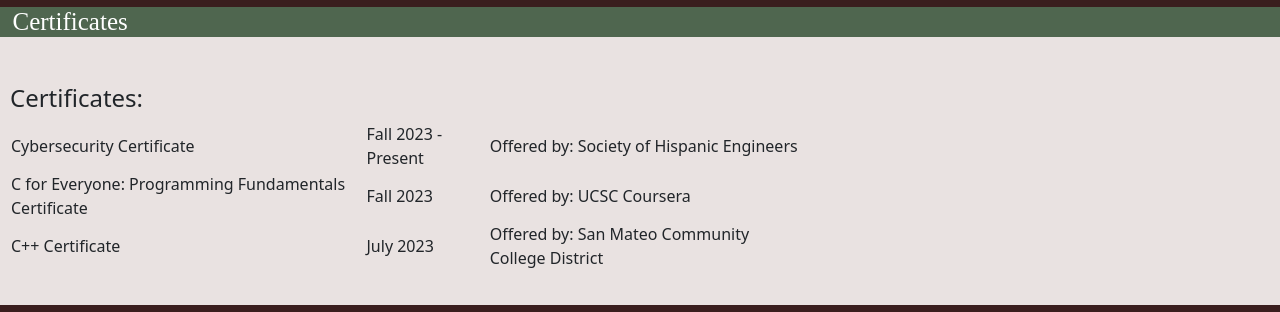
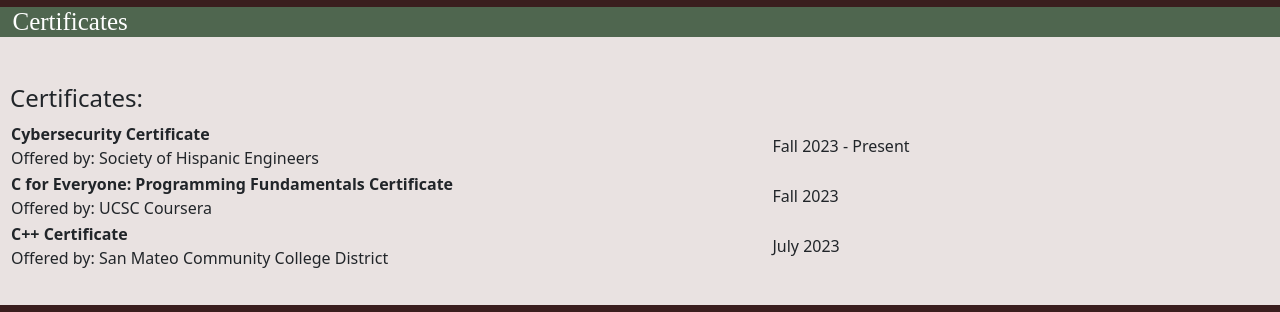
Before and after one commit to gatogap/gatogap.github.io, a plain HTML site: page Certificates.html in a window 1280 px wide. Shown: the part 131-443 px from the top of the page. Drawn offline with nearby package versions, Linux system fonts and the light colour scheme.

Commit message:
formatting changes to list of certificates

```diff
--- a/Certificates.html
+++ b/Certificates.html
@@ -22,27 +22,28 @@
 
     <div>
         <h4><br>Certificates:</h4>
-        <table style="width:800px">
+        <table style="width:1000px">
 
             <tr>
-                <td>Cybersecurity Certificate<br>
+                <td><strong>Cybersecurity Certificate</strong><br>
+                    Offered by: Society of Hispanic Engineers<br>
             </td>
                 <td>Fall 2023 - Present</td>
-                <td>Offered by: Society of Hispanic Engineers </td>
               </tr>
 
           <tr>
-            <td>C for Everyone: Programming Fundamentals Certificate<br>
+            <td><strong>C for Everyone: Programming Fundamentals Certificate</strong><br>
+                Offered by: UCSC Coursera<br>
         </td>
             <td>Fall 2023</td>
-            <td>Offered by: UCSC Coursera</td>
           </tr>
 
           <tr>
-            <td>C++ Certificate<br>
+            <td><strong>C++ Certificate</strong><br>
+            Offered by: San Mateo Community College District<br>
         </td>
             <td>July 2023</td>
-            <td>Offered by: San Mateo Community College District</td>
+
           </tr>
         </table>
     </div>
```
